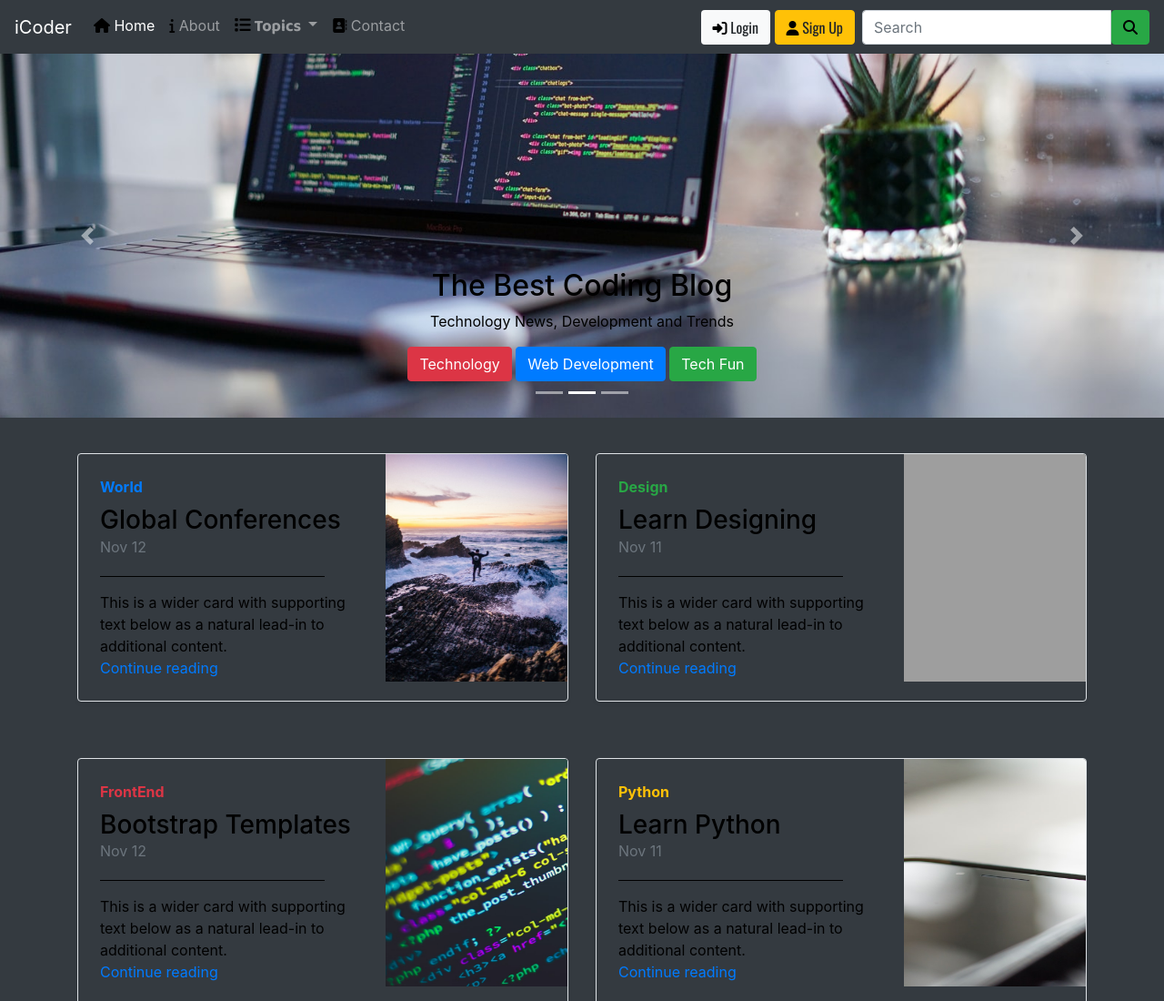
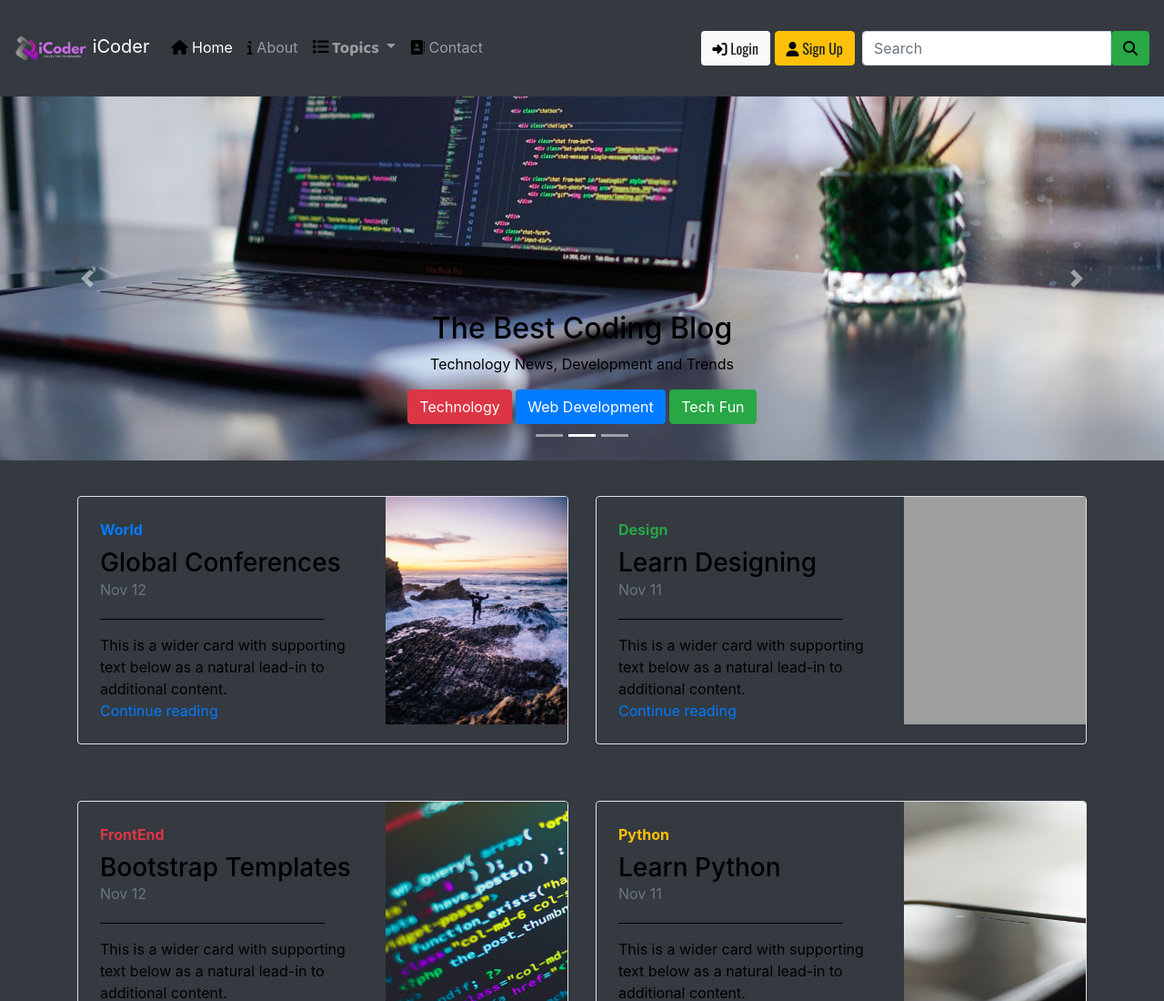
Before and after one commit to geeks5551/iCoderBootStrap, a plain HTML site: page index.html in a window 1280 px wide. Shown: the top 1100 px of the page at 91% size. Drawn offline with nearby package versions, Linux system fonts and the light colour scheme; grey boxes are pictures that could not be loaded; a web font is replaced by a local one.

Commit message:
Add logo in Navbar

```diff
--- a/index.html
+++ b/index.html
@@ -51,12 +51,16 @@
     <link rel="shortcut icon" href="favicon.ico" type="image/x-icon">
 </head>
 
+
 <body>
 
     <nav class="navbar navbar-expand-lg navbar-dark bg-dark">
         <a class="navbar-brand" href="/iCoderBootStrap/">
+            <!-- Image and text -->
+            <img src="logos/logo.png" width="80" height="80" class="d-inline-block" alt="brandlogo" loading="lazy">
             iCoder
         </a>
+
         <button class="navbar-toggler" type="button" data-toggle="collapse" data-target="#navbarSupportedContent"
             aria-controls="navbarSupportedContent" aria-expanded="false" aria-label="Toggle navigation">
 
```
